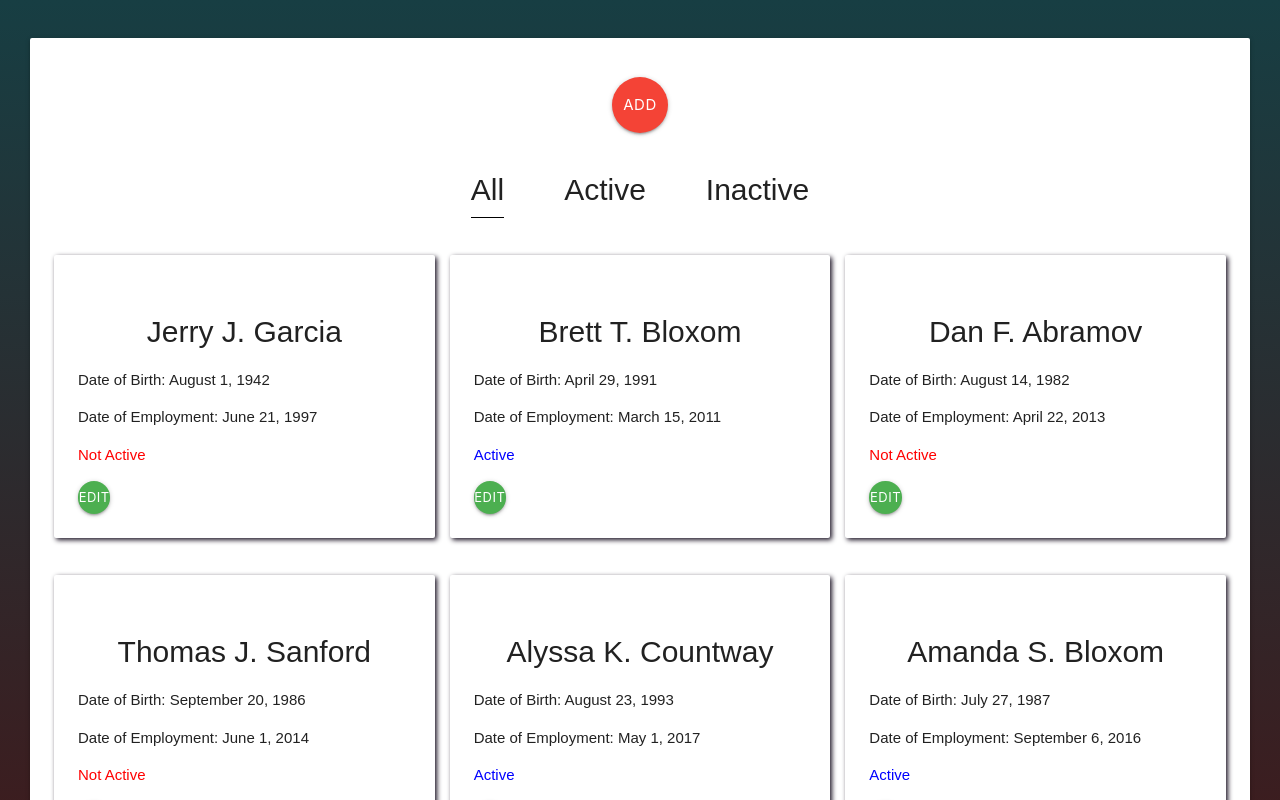
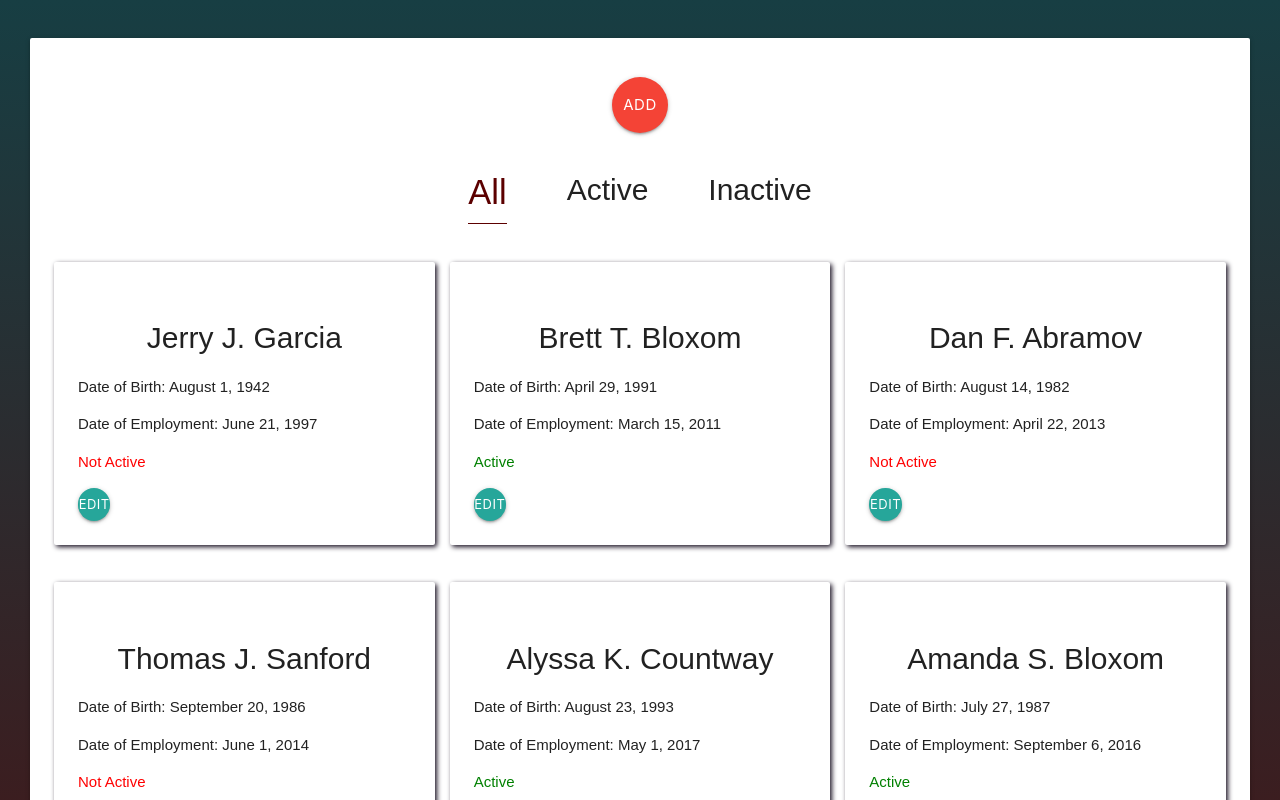
Before and after one commit to BrettBlox/adattivoChallenge, a React (Create React App) app: page / in a window 1280 px wide. Shown: the top 800 px of the page. Built offline with nearby package versions, Linux system fonts and the light colour scheme; a web font is replaced by a local one.

Commit message:
cleaning things up

```diff
--- a/src/components/AddEmployee.js
+++ b/src/components/AddEmployee.js
@@ -103,7 +103,7 @@ class AddEmployee extends Component {
                 value={this.state.dateOfEmployment}
               />
               <Switch
-                offLabel='Incactive'
+                offLabel='Not Active'
                 onLabel='Active'
                 onChange={this.toggleActive}
                 name='isActive'
--- a/src/components/EditEmployee.js
+++ b/src/components/EditEmployee.js
@@ -48,7 +48,7 @@ class EditEmployee extends Component {
       <Modal
         header='Edit Employee Information'
         trigger={
-          <Button floating small className='green' waves='light' icon='edit' />
+          <Button floating small waves='light' icon='edit' />
         }>
         <form className='modal-content editForm' onSubmit={this.handleSubmit}>
           <Row>
@@ -92,7 +92,7 @@ class EditEmployee extends Component {
             />
             <a href='#' onClick={this.toggleActive}>
               <Switch
-                offLabel='Incactive'
+                offLabel='Not Active'
                 onLabel='Active'
                 name='isActive'
                 checked={this.state.isActive}
--- a/src/components/Employee.js
+++ b/src/components/Employee.js
@@ -2,7 +2,7 @@ import React from 'react'
 import { connect } from 'react-redux'
 import EditEmployee from './EditEmployee'
 
-const active = <div style={{ color: 'blue' }}>Active</div>
+const active = <div style={{ color: 'green' }}>Active</div>
 const inactive = <div style={{ color: 'red' }}>Not Active</div>
 
 const Employee = ({ employee }) => (
--- a/src/styles/index.css
+++ b/src/styles/index.css
@@ -24,8 +24,11 @@ body {
   cursor: pointer;
   font-size: 2rem;
 }
+
 .filter--active {
-  border-bottom: 1px solid black;
+  font-size: 2.3rem;
+  color: hsl(0, 100%, 18%);
+  border-bottom: 1px solid hsl(0, 100%, 18%);
 }
 
 /*******EMPLOYEE CONTAINER*******/
@@ -40,6 +43,11 @@ body {
 /*******EMPLOYEE*******/
 .employee {
   box-shadow: 2px 2px 5px rgba(25, 17, 34, 2);
+  transition: all 0.2s ease-in-out;
+}
+
+.employee:hover {
+  transform: scale(1.01);
 }
 
 .employee > h2 {
```
